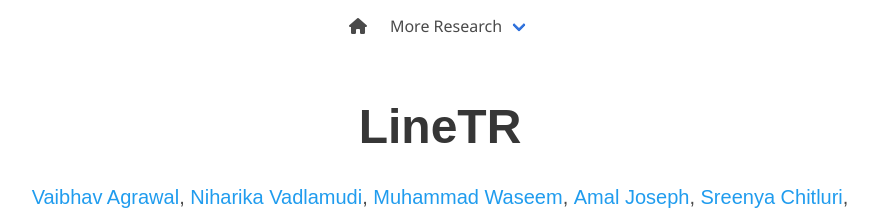
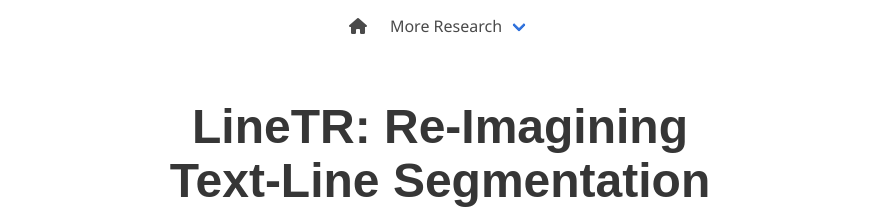
Before and after one commit to ihdia/LineTR, a plain HTML site: page index.html in a window 1280 px wide. Shown: the top 216 px of the page, without its empty margins (200-1078 px from the left). Drawn offline with nearby package versions, Linux system fonts and the light colour scheme; some icons are missing; a web font is replaced by a local one.

Commit message:
updated the title

```diff
--- a/index.html
+++ b/index.html
@@ -64,7 +64,7 @@
       <div class="container is-max-desktop">
         <div class="columns is-centered">
           <div class="column has-text-centered">
-            <h1 class="title is-1 publication-title">LineTR</h1>
+            <h1 class="title is-1 publication-title">LineTR: Re-Imagining <br>Text-Line Segmentation</h1>
             <div class="is-size-5 publication-authors">
               <span class="author-block">
                 <a href="https://www.linkedin.com/in/vaibhav-agrawal-5730b320b/">Vaibhav Agrawal</a><sup></sup>,</span>
```
Also changed, not shown: static/images/icpr_passwd.png (added).
